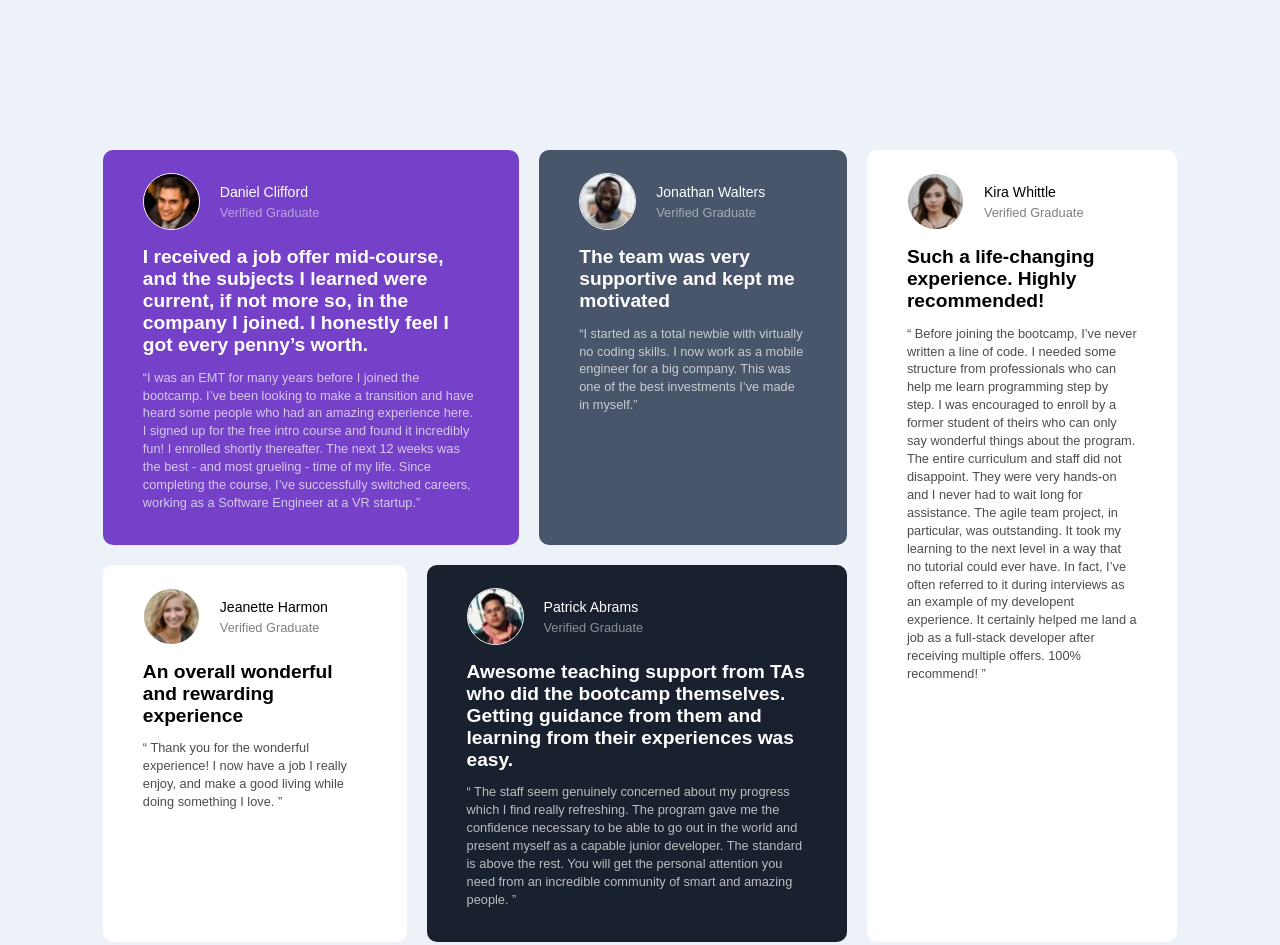
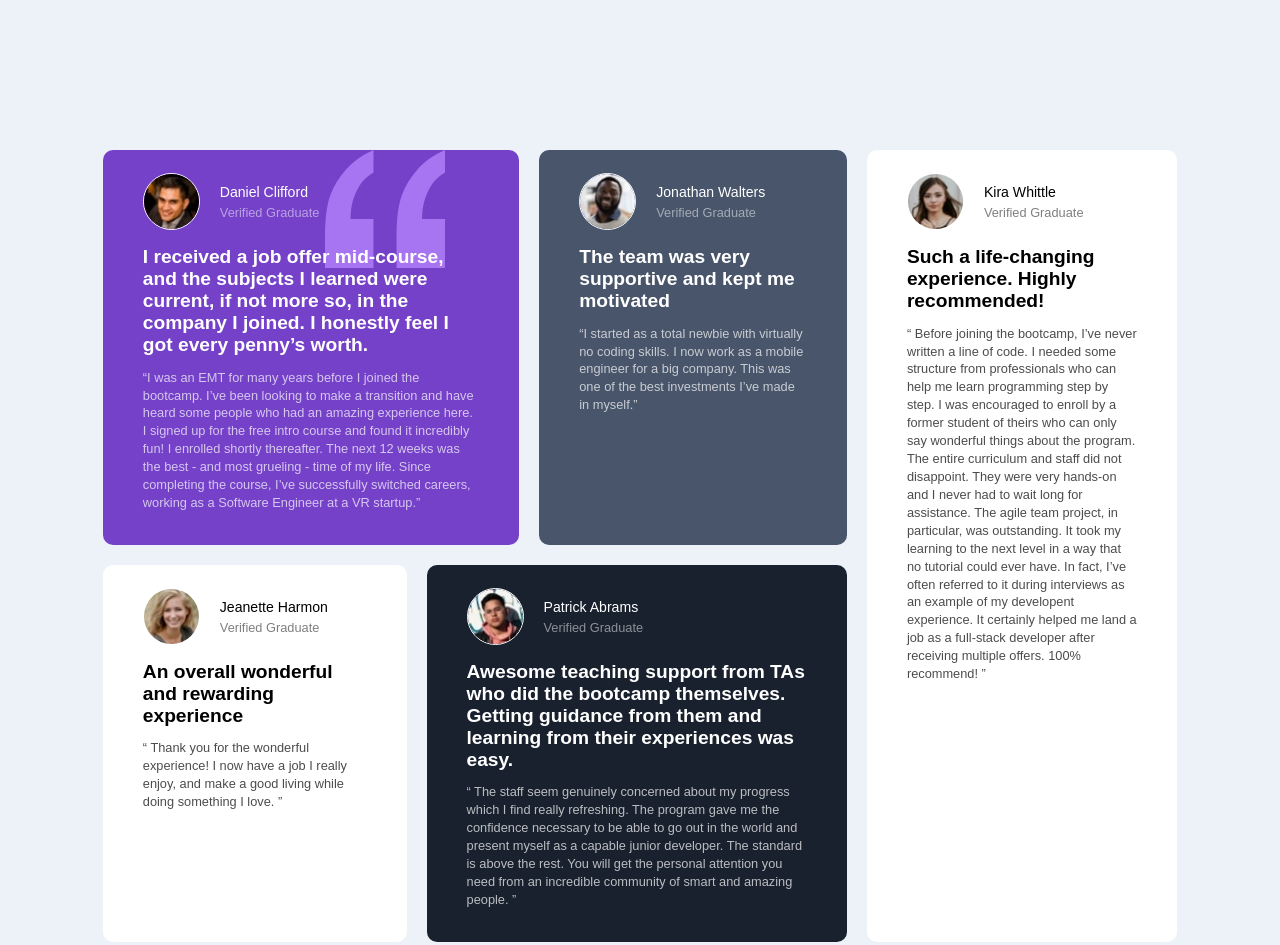
Before and after one commit to Esther2504/frontend-mentor-challenges, a plain HTML site: page testimonials-grid-section-main/index.html in a window 1280 px wide. Drawn offline with Linux system fonts and the light colour scheme; a web font is replaced by a local one.

Commit message:
added background image

```diff
--- a/testimonials-grid-section-main/styles/_general.scss
+++ b/testimonials-grid-section-main/styles/_general.scss
@@ -28,8 +28,6 @@ img {
     width: 55px;
     height: 55px;
 }
-
-
 
 .identity {
     display: flex;
@@ -68,6 +66,10 @@ p {
     grid-area: daniel;
     background-color: hsl(263, 55%, 52%);
     color: white;
+    background-image: url("../images/bg-pattern-quotation.svg");
+    background-repeat: no-repeat;
+    background-position: 75% 0;
+    background-size: 120px;
 }
 
 .jonathan {
```
Also changed, not shown: testimonials-grid-section-main/index.html (+0 -1 lines), testimonials-grid-section-main/styles/style.css, 1 other file.
